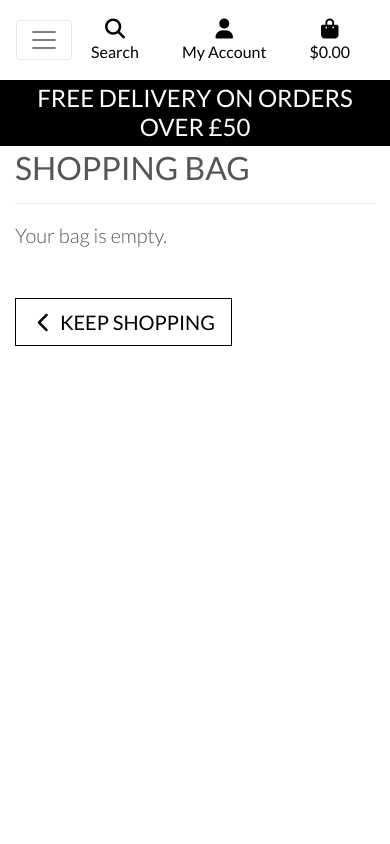
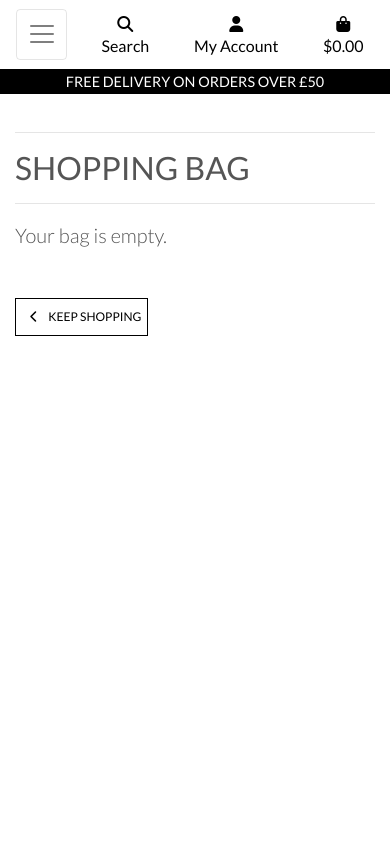
Before and after one commit to jbillcliffe/boutique-ado, a Django app: page /bag/ in a window 390 px wide. Run offline with Django 3.2, Linux system fonts and the light colour scheme; parts of the project's set-up code (start-up, migrations or seed data) failed here and were passed over; some libraries are stand-ins or nearby versions.

Commit message:
base css, login and registration refactor

```diff
--- a/boutique_ado/settings.py
+++ b/boutique_ado/settings.py
@@ -248,5 +248,4 @@ LazyChoicesMixin.choices = property(LazyChoicesMixin.get_choices, LazyChoicesMix
 
 # Default primary key field type
 # https://docs.djangoproject.com/en/3.2/ref/settings/#default-auto-field
-
 DEFAULT_AUTO_FIELD = 'django.db.models.BigAutoField'
--- a/static/css/base.css
+++ b/static/css/base.css
@@ -286,4 +286,39 @@ input[name='q']::placeholder {
     body {
         height: calc(100vh - 116px);
     }
+
+    .display-4.logo-gone.text-black {
+        font-size:2rem;
+    }
+
+    .nav-link {
+        padding: 0.15rem;
+    }
+
+    .nav-link i.fa-lg {
+        font-size: 1rem;
+    }
+
+    .navbar-toggler {
+        padding : 0.6rem 0.6rem;
+    }
+
+    #delivery-banner h4 {
+        font-size: 0.9rem;
+    }
+
+    .btn.btn-outline-black.rounded-0,
+    .btn.btn-black.rounded-0 {
+        padding: 0.375rem 0.375rem;
+    }
+
+    .btn.btn-outline-black.rounded-0.btn-lg,
+    .btn.btn-black.rounded-0.btn-lg {
+        padding: 0.375rem 0.375rem;
+        font-size: 0.75rem;
+    }
+
+    .increment-qty, .decrement-qty {
+        padding: 0.25rem 0.5rem !important;
+    }
 }
--- a/templates/allauth/allauth/layouts/entrance.html
+++ b/templates/allauth/allauth/layouts/entrance.html
@@ -3,7 +3,7 @@
     <div class="container header-container">
         <div class="overlay"></div>
         <div class="row">
-            <div class="col-6">
+            <div class="col-12 col-md-6">
                 <div class="allauth-form-inner-content">
                     {% block inner_content %}
                     {% endblock inner_content %}
--- a/templates/allauth/allauth/layouts/manage.html
+++ b/templates/allauth/allauth/layouts/manage.html
@@ -3,7 +3,7 @@
     <div class="container header-container">
         <div class="overlay"></div>
         <div class="row">
-            <div class="col-6">
+            <div class="col-12 col-md-6">
                 <div class="allauth-form-inner-content">
                     {% block inner_content %}
                     {% endblock inner_content %}
--- a/templates/includes/main-nav.html
+++ b/templates/includes/main-nav.html
@@ -1,5 +1,10 @@
 <div class="collapse navbar-collapse" id="main-nav">
     <ul class="navbar-nav w-auto mx-auto">
+        <li class="nav-item d-block d-md-none">
+                <a class="logo-font font-weight-bold nav-link text-black mr-5" href="{% url 'home' %}" id="home-link">
+                    Home
+                </a>
+        </li>
         <li class="nav-item dropdown">
             <a class="logo-font font-weight-bold nav-link text-black mr-5" href="#" id="all-products-link" data-toggle="dropdown" aria-haspopup="true" aria-expanded="false">
                 All Products
--- a/templates/includes/mobile-top-header.html
+++ b/templates/includes/mobile-top-header.html
@@ -32,7 +32,7 @@
             {% if request.user.is_superuser %}
                 <a href="{% url 'add_product' %}" class="dropdown-item">Product Management</a>
             {% endif %}
-            <a href="" class="dropdown-item">My Profile</a>
+            <a href="{% url 'profile' %}" class="dropdown-item">My Profile</a>
             <a href="{% url 'account_logout' %}" class="dropdown-item">Logout</a>
         {% else %}
             <a href="{% url 'account_signup' %}" class="dropdown-item">Register</a>
```
Also changed, not shown: checkout/webhooks.py (line endings or trailing spaces).
